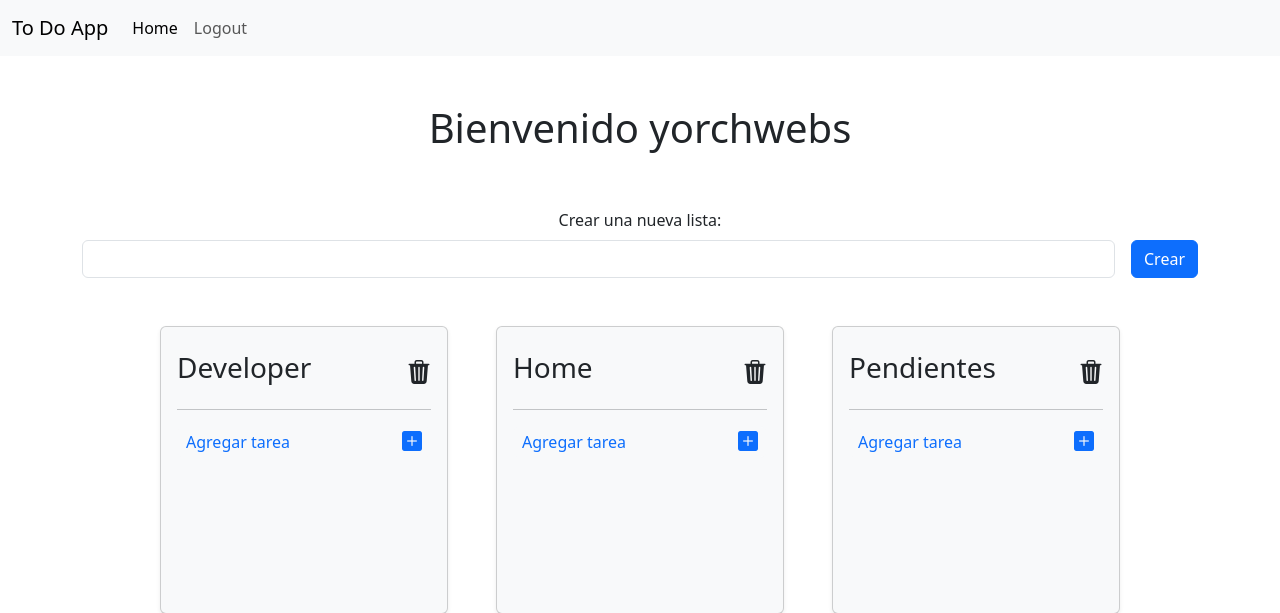
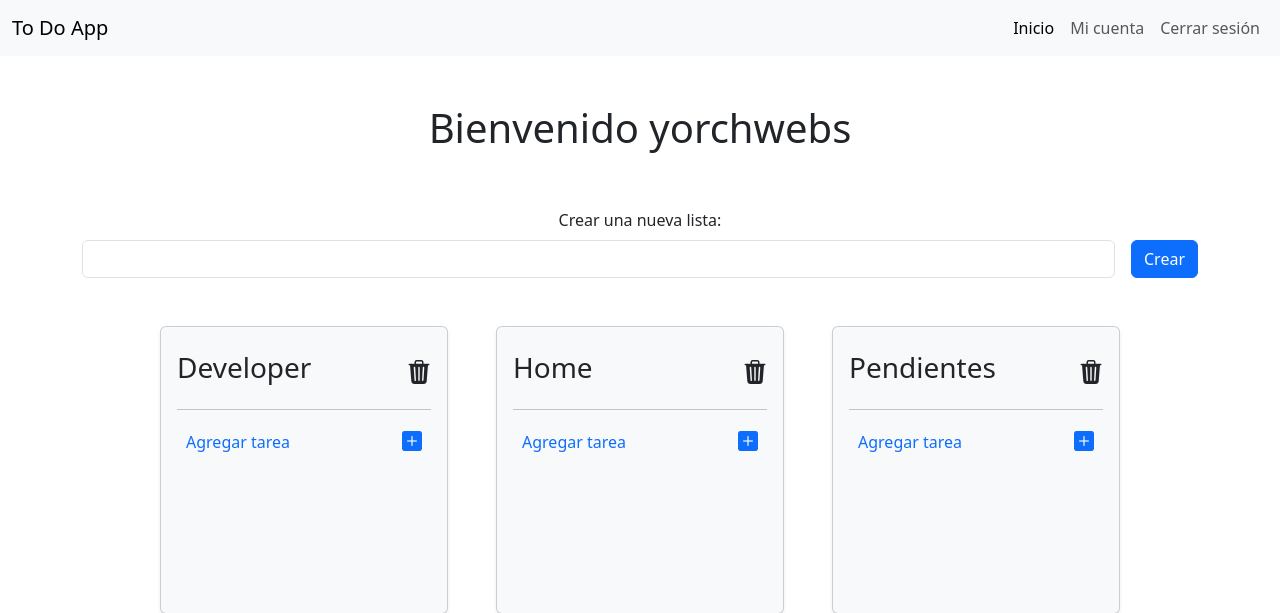
Before and after one commit to yorchwebs/todo-app, a Django app: page / in a window 1280 px wide. Shown: the top 613 px of the page. Run offline with Django 5.2, Linux system fonts and the light colour scheme; a user stored in the database is signed in; data comes from the database, SQL or seed files in the repository; both versions use the stored data as it was after the commit; data that the repository does not hold is empty.

Commit message:
feat(navbar): Update the menu options

```diff
--- a/templates/base.html
+++ b/templates/base.html
@@ -16,27 +16,29 @@
 
 <body>
 
+    {% if user.is_authenticated %}
     <nav class="navbar navbar-expand-lg bg-body-tertiary">
         <div class="container-fluid">
             <a class="navbar-brand" href="#">To Do App</a>
-            <button class="navbar-toggler" type="button" data-bs-toggle="collapse" data-bs-target="#navbarNav"
-                aria-controls="navbarNav" aria-expanded="false" aria-label="Toggle navigation">
+            <button class="navbar-toggler" type="button" data-bs-toggle="collapse" data-bs-target="#navbarNavDropdown" aria-controls="navbarNavDropdown" aria-expanded="false" aria-label="Toggle navigation">
                 <span class="navbar-toggler-icon"></span>
             </button>
-            <div class="collapse navbar-collapse" id="navbarNav">
-                <ul class="navbar-nav">
+            <div class="collapse navbar-collapse" id="navbarNavDropdown">
+                <ul class="navbar-nav ms-auto text-center">
                     <li class="nav-item">
-                        <a class="nav-link active" aria-current="page" href="{% url 'todo:index' %}">Home</a>
+                        <a class="nav-link active" aria-current="page" href="{% url 'todo:index' %}">Inicio</a>
                     </li>
-                    {% if user.is_authenticated %}
-                    <li class="nav-item">
-                        <a class="nav-link" href="{% url 'accounts:logout' %}">Logout</a>
+                    <li class="nav-item" href="#">
+                        <a class="nav-link" href="#">Mi cuenta</a>
                     </li>
-                    {% endif %}
+                    <li>
+                        <a class="nav-link" href="{% url 'accounts:logout' %}">Cerrar sesión</a>
+                    </li>
                 </ul>
             </div>
         </div>
     </nav>
+    {% endif %}
 
     {% block content %}
     {% endblock content %}
```
Also changed, not shown: db.sqlite3.
